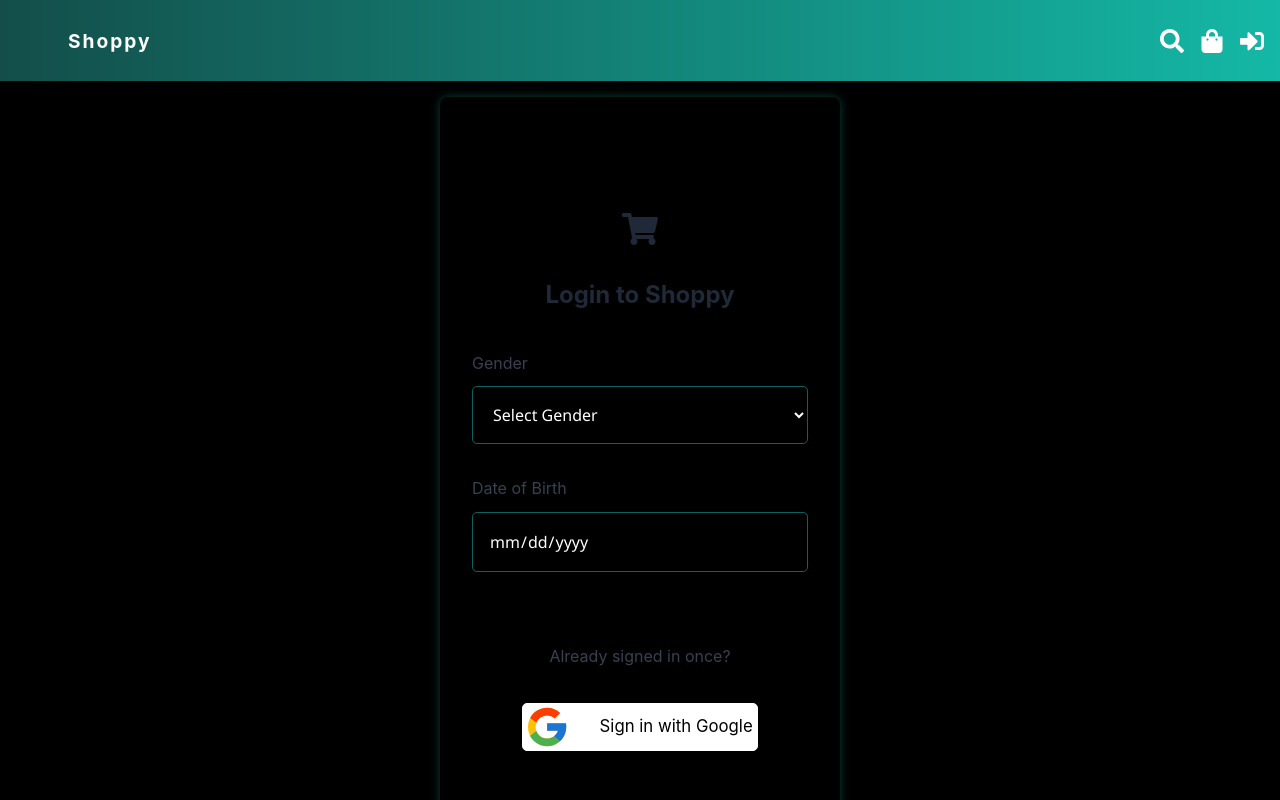
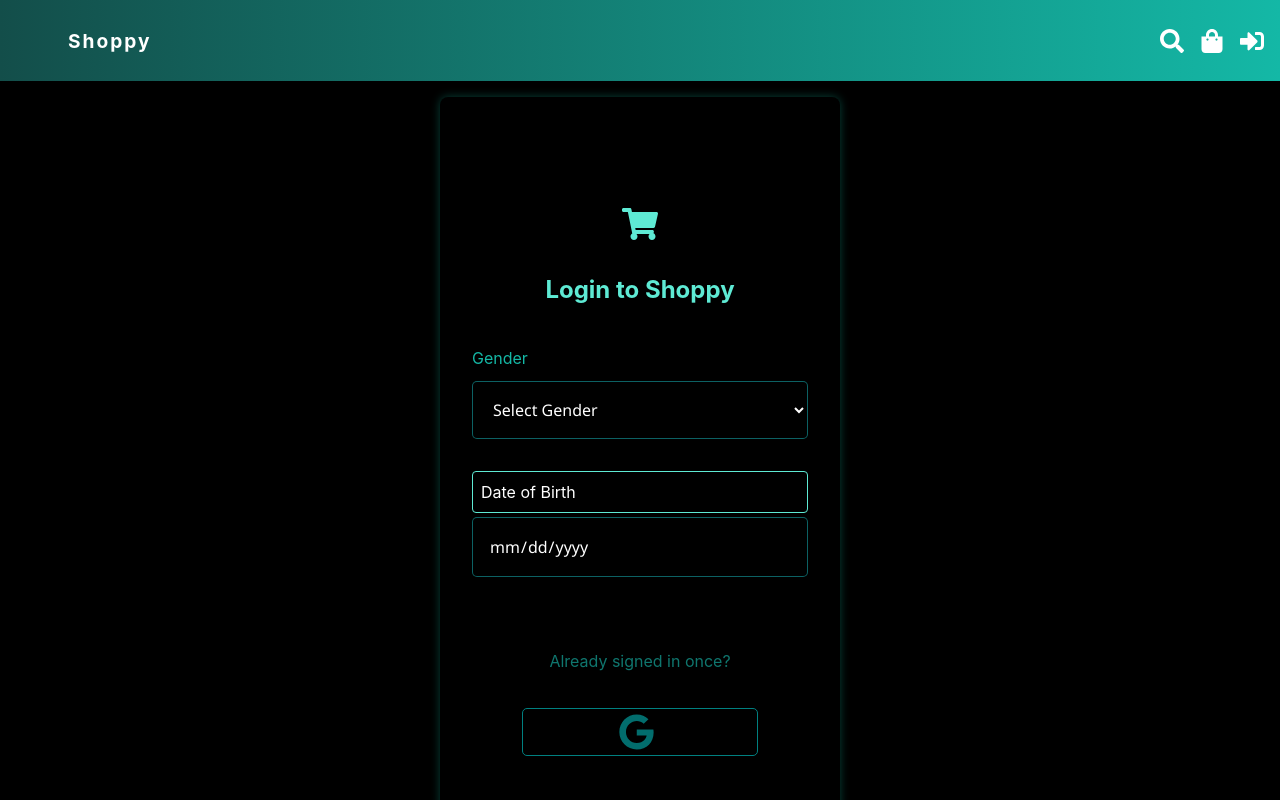
Before and after one commit to Vaniah1/ecommerce, a React (Vite) app in the folder client/: page /login in a window 1280 px wide. Shown: the top 800 px of the page. Built offline with nearby package versions, Linux system fonts and the light colour scheme; no server answers; some icons are missing.

Commit message:
stylings

```diff
--- a/client/src/pages/login.tsx
+++ b/client/src/pages/login.tsx
@@ -8,7 +8,7 @@ import { FetchBaseQueryError } from "@reduxjs/toolkit/query/react";
 import { MessageResponse } from "../types/api-types";
 import { userExist, userNotExist } from "../redux/reducer/userReducer";
 import { useDispatch } from "react-redux";
-import { FaShoppingCart } from "react-icons/fa";
+import { FaGoogle, FaShoppingCart } from "react-icons/fa";
 
 const Login = () => {
   const dispatch = useDispatch();
@@ -65,20 +65,20 @@ const Login = () => {
   return (
     <div className="login min-h-screen flex flex-col items-center justify-center bg-gray-100 p-4">
       <main className="bg-white p-6 rounded-lg shadow-lg w-full max-w-md">
-        <FaShoppingCart className="text-4xl mx-auto mb-4 text-gray-800" />
-        <h1 className="text-2xl font-bold mb-6 text-center text-gray-800">
+        <FaShoppingCart className="text-4xl mx-auto mb-4 text-teal-300" />
+        <h1 className="text-2xl font-bold mb-6 text-center text-teal-300">
           Login to Shoppy
         </h1>
 
         <div className="mb-4">
-          <label htmlFor="gender" className="block text-gray-700 mb-2">
+          <label htmlFor="gender" className="block text-teal-500 mb-2">
             Gender
           </label>
           <select
             id="gender"
             value={gender}
             onChange={(e) => setGender(e.target.value)}
-            className="w-full p-2 border border-gray-300 rounded"
+            className="w-full p-2 border border-teal-300 rounded bg-black"
             aria-label="Select Gender"
           >
             <option value="">Select Gender</option>
@@ -88,7 +88,10 @@ const Login = () => {
         </div>
 
         <div className="mb-6">
-          <label htmlFor="dob" className="block text-gray-700 mb-2">
+          <label
+            htmlFor="dob"
+            className="w-full p-2 border border-teal-300 rounded bg-black"
+          >
             Date of Birth
           </label>
           <input
@@ -96,20 +99,25 @@ const Login = () => {
             type="date"
             value={date}
             onChange={(e) => setDate(e.target.value)}
-            className="w-full p-2 border border-gray-300 rounded"
+            className="w-full p-2 border border-teal-300 rounded "
             aria-label="Date of Birth"
           />
         </div>
 
         <div className="flex flex-col items-center">
-          <p className="text-gray-700 mb-4">Already signed in once?</p>
+          <p
+            className="text-teal-700 mb-4 hover:text-teal-300"
+            onClick={loginHandler}
+          >
+            Already signed in once?
+          </p>
+
           <button
             onClick={loginHandler}
-            className="flex items-center bg-blue-600 text-white p-2 rounded-lg shadow hover:bg-blue-700 transition-all"
+            className="flex items-center bg-black text-white p-4 rounded-lg shadow hover:border-teal-300 transition-all"
             aria-label="Sign in with Google"
           >
-            <FcGoogle className="text-2xl mr-2" />
-            <span>Sign in with Google</span>
+            <FaGoogle className="hover:text-teal-300 text-2xl mr-2 " />
           </button>
         </div>
       </main>
--- a/client/src/styles/_login.scss
+++ b/client/src/styles/_login.scss
@@ -20,6 +20,7 @@
         @include inputStyle;
         border: 1px solid rgba(23, 184, 187, 0.53);
         border-radius: 5px;
+        background-color: black;
         font-family: "Segoe UI", Tahoma, Geneva, Verdana, sans-serif;
       }
 
@@ -32,13 +33,14 @@
         width: 70%;
         margin: auto;
         height: 3rem;
-        @include btn(unset, white, black);
+        @include btn(unset, black, rgb(2, 109, 109));
         @include flex;
-        border: 1px solid white;
+        border: 1px solid teal;
+        padding: 5px;
         border-radius: 5px;
         font-size: 1.05rem;
         > svg {
-          background-color: white;
+          background-color: black;
           width: 30%;
           border-radius: 5px;
           height: 100%;
--- a/client/src/styles/_product-details.scss
+++ b/client/src/styles/_product-details.scss
@@ -173,7 +173,7 @@
   padding: 2rem;
   border: none;
   border-radius: 0.5rem;
-  box-shadow: 0 4px 6px rgba(0, 0, 0, 0.1);
+  box-shadow: 0 4px 6px rgba(81, 209, 169, 0.1);
   > button {
     position: absolute;
     top: 0.5rem;
```
